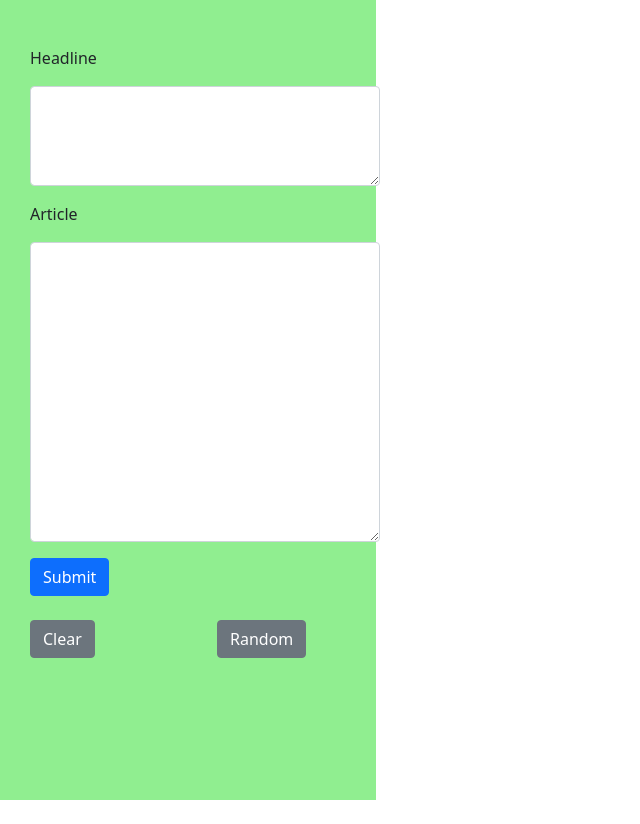
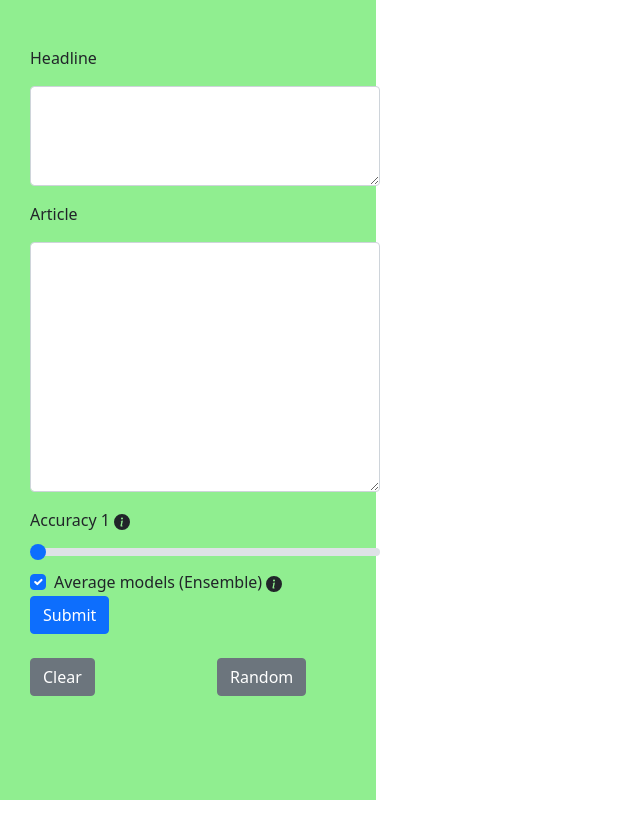
Before and after one commit to vamsidhar-reddy-rajula/news-recommender, a Flask app: page / in a window 1280 px wide. Shown: the whole page, without its empty margins (0-640 px from the left). Run offline with Flask 2, Linux system fonts and the light colour scheme; parts of the project's set-up code (start-up, migrations or seed data) failed here and were passed over.

Commit message:
added checkbox for ensemble

```diff
--- a/src/api/app.py
+++ b/src/api/app.py
@@ -292,12 +292,27 @@ def ensemble_similarity_scores(
 #     return result
 
 
-def get_results(heading=None, text=None):
+def get_results(
+    heading=None, text=None, accuracy=1, average_components="True"
+):  # accuracy - 1(fast, low accuracy) and total_accuracy_score (slow, good accuracy)
     factor = np.ones((df_train.shape[0])).reshape(
         -1, 1
     )  # article importance - day-wise weightage
-    weights = np.random.dirichlet(np.ones(len(components_saved)), size=1).reshape(
-        len(components_saved),
+
+    total_accuracy_score = 10
+    if average_components == "True":
+        components_to_consider = components_saved[
+            : round(len(components_saved) * accuracy / total_accuracy_score)
+        ]
+    else:
+        components_to_consider = [
+            components_saved[
+                round((len(components_saved) * accuracy / total_accuracy_score) - 1)
+            ]
+        ]
+    print(components_to_consider)
+    weights = np.random.dirichlet(np.ones(len(components_to_consider)), size=1).reshape(
+        len(components_to_consider),
     )
     # weights = [
     #     0.0392685,
@@ -313,7 +328,7 @@ def get_results(heading=None, text=None):
     component_similarity_scores = ensemble_similarity_scores(
         heading=heading,
         text=text,
-        components=components_saved,
+        components=components_to_consider,
         include_headings=True,
         heading_weightage=0.75,
         factor=factor,
@@ -336,6 +351,11 @@ class Recommender(Resource):
             session["article-body"] = ""
         if "data" not in session.keys():
             session["data"] = []
+        if "accuracy" not in session.keys():
+            session["accuracy"] = 1
+        if "average_components" not in session.keys():
+            session["average-components"] = "True"
+        # print(f'################################{session["average-components"]}')
         return make_response(
             render_template(
                 "index.html",
@@ -343,6 +363,8 @@ class Recommender(Resource):
                 input={
                     "heading": session["heading"],
                     "article-body": session["article-body"],
+                    "accuracy": session["accuracy"],
+                    "average-components": session["average-components"],
                 },
             ),
             200,
@@ -359,10 +381,17 @@ class Recommender(Resource):
             # text = args["text"]
             session["heading"] = request.form["headline"]
             session["article-body"] = request.form["article-body"]
+            session["accuracy"] = int(request.form["accuracy"])
+            session["average-components"] = (
+                "True" if request.form["average"] == "true" else "False"
+            )
+
             # return jsonify(get_results(heading=heading, text=text))
             session["data"] = get_results(
                 heading=session["heading"],
                 text=session["article-body"],
+                accuracy=session["accuracy"],
+                average_components=session["average-components"],
             )
         elif request.form["btn_identifier"] == "clear_values":
             session["data"] = ""
@@ -372,10 +401,12 @@ class Recommender(Resource):
             test_indices = random.sample(range(df_test.shape[0]), 1)
             session["heading"] = df_test.iloc[test_indices].article_heading.values[0]
             session["article-body"] = df_test.iloc[test_indices].article_body.values[0]
+            # session["accuracy"] = int(request.form["accuracy"])
             # return jsonify(get_results(heading=heading, text=text))
             session["data"] = get_results(
                 heading=session["heading"],
                 text=session["article-body"],
+                accuracy=session["accuracy"],
             )
 
         headers = {"Content-Type": "text/html"}
@@ -386,6 +417,8 @@ class Recommender(Resource):
                 input={
                     "heading": session["heading"],
                     "article-body": session["article-body"],
+                    "accuracy": session["accuracy"],
+                    "average-components": session["average-components"],
                 },
             ),
             200,
--- a/src/api/static/styles/loading.js
+++ b/src/api/static/styles/loading.js
@@ -1,3 +1,4 @@
+
 function loading_submit(){
     var article_body = document.getElementById('article-body').value;
     var headline = document.getElementById('headline').value;
@@ -37,3 +38,25 @@ function validation() {
         }, false)
       })
   }
+
+
+
+$(document).ready(function(){
+  var checkbox_status = $("#checkbox-status").data("checked");
+  if (checkbox_status == "False"){
+      $("#flexCheckChecked").attr("checked",false);
+      $('#checkBoxHidden').val('false')
+  }else{
+    $("#flexCheckChecked").attr("checked",true);
+    $('#checkBoxHidden').val('true')
+  }
+});
+
+function checkboxChanged(){
+
+    if($('#flexCheckChecked').is(":checked")) {
+        $('#checkBoxHidden').val('true')
+    }else{
+      $('#checkBoxHidden').val('false')
+    }
+  }
--- a/src/api/static/styles/main.css
+++ b/src/api/static/styles/main.css
@@ -3,6 +3,10 @@ body,
 .container,
 .row {
     height: 100%;
+}
+
+#article-body {
+    height: 250px;
 }
 
 #form {
--- a/src/api/templates/index.html
+++ b/src/api/templates/index.html
@@ -9,6 +9,7 @@
         integrity="sha384-B0vP5xmATw1+K9KRQjQERJvTumQW0nPEzvF6L/Z6nronJ3oUOFUFpCjEUQouq2+l" crossorigin="anonymous"> -->
     <link rel="stylesheet" type="text/css" href="{{url_for('static',filename='styles/main.css')}}">
 
+    <script src="https://ajax.googleapis.com/ajax/libs/jquery/3.5.1/jquery.min.js"></script>
     <script src="{{url_for('static',filename='styles/loading.js')}}"></script>
 
     <meta charset="utf-8">
@@ -33,14 +34,48 @@
                                 Please input valid headline
                             </div>
                         </div>
-
                         <div class="form-group my-3">
                             <label for="article-body" class='form-label'>Article</label>
                             <textarea class="form-control mt-2" id="article-body" name="article-body"
-                                style="height: 300px;" required>{{ input['article-body'] }}</textarea>
+                                required>{{ input['article-body'] }}</textarea>
                             <div class="invalid-feedback">
                                 Please input valid article content
                             </div>
+                        </div>
+                        <div>
+                            <label for="customRange" class="form-label">Accuracy</label>
+                            <span id="rangeval">{{ input['accuracy'] }}
+                                <!-- Default value --></span>
+                            <span data-bs-toggle="tooltip" data-bs-placement="top"
+                                title="Choose low number for faster results at the cost of accuracy">
+                                <svg xmlns="http://www.w3.org/2000/svg" width="16" height="16" fill="currentColor"
+                                    class="bi bi-info-circle-fill" viewBox="0 0 16 16">
+                                    <path
+                                        d="M8 16A8 8 0 1 0 8 0a8 8 0 0 0 0 16zm.93-9.412-1 4.705c-.07.34.029.533.304.533.194 0 .487-.07.686-.246l-.088.416c-.287.346-.92.598-1.465.598-.703 0-1.002-.422-.808-1.319l.738-3.468c.064-.293.006-.399-.287-.47l-.451-.081.082-.381 2.29-.287zM8 5.5a1 1 0 1 1 0-2 1 1 0 0 1 0 2z" />
+                                </svg>
+                            </span>
+                            <input type="range" class="form-range" min="1" max="10" step="1" id="customRange"
+                                value="{{ input['accuracy'] }}"
+                                onchange="document.getElementById('rangeval').innerText = document.getElementById('customRange').value"
+                                name="accuracy">
+
+                        </div>
+                        <div class="form-check">
+                            <meta id="checkbox-status" data-checked="{{ input['average-components'] }}">
+                            <input class=" form-check-input" type="checkbox" value="" id="flexCheckChecked"
+                                onchange="checkboxChanged();">
+                            <input id='checkBoxHidden' type='hidden' name='average'>
+                            <label class="form-check-label" for="flexCheckChecked">
+                                Average models (Ensemble)
+                            </label>
+                            <span data-bs-toggle="tooltip" data-bs-placement="top"
+                                title="Average the similarity scores from models ranging from granular topics to broad topics- Robust results">
+                                <svg xmlns="http://www.w3.org/2000/svg" width="16" height="16" fill="currentColor"
+                                    class="bi bi-info-circle-fill" viewBox="0 0 16 16">
+                                    <path
+                                        d="M8 16A8 8 0 1 0 8 0a8 8 0 0 0 0 16zm.93-9.412-1 4.705c-.07.34.029.533.304.533.194 0 .487-.07.686-.246l-.088.416c-.287.346-.92.598-1.465.598-.703 0-1.002-.422-.808-1.319l.738-3.468c.064-.293.006-.399-.287-.47l-.451-.081.082-.381 2.29-.287zM8 5.5a1 1 0 1 1 0-2 1 1 0 0 1 0 2z" />
+                                </svg>
+                            </span>
                         </div>
                         <button type="submit" class="btn btn-primary"
                             onclick="loading_submit(); validation();">Submit</button>
```
